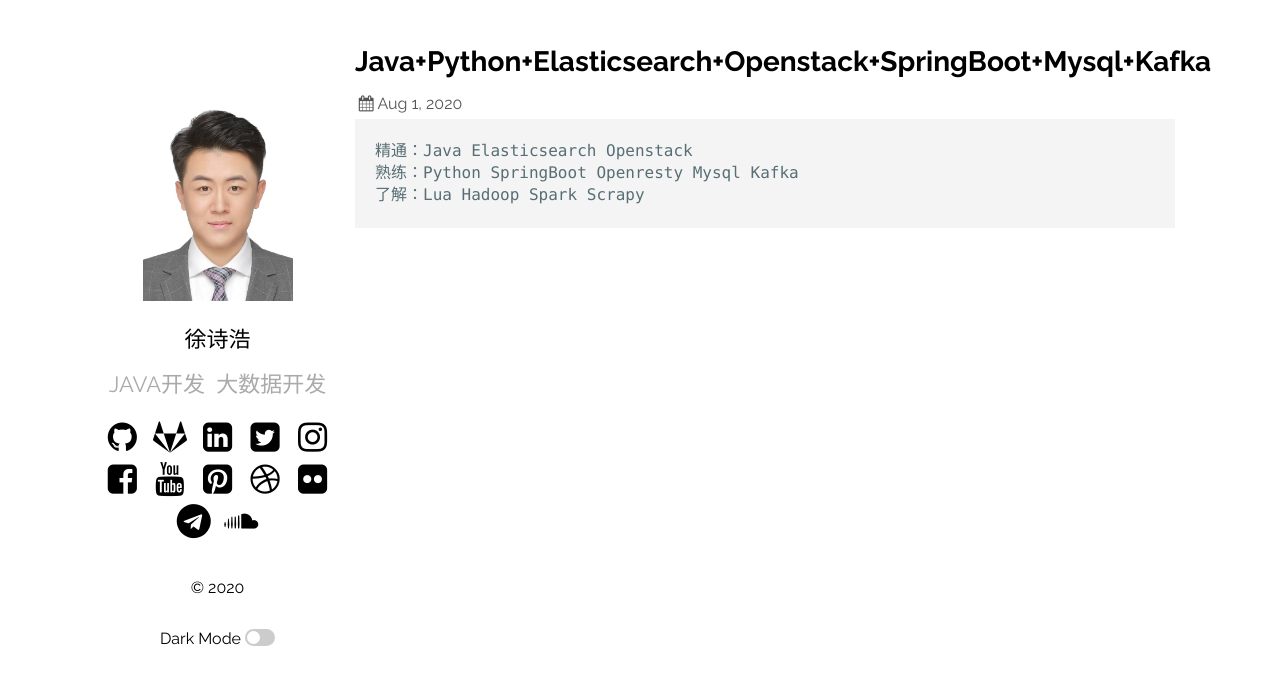
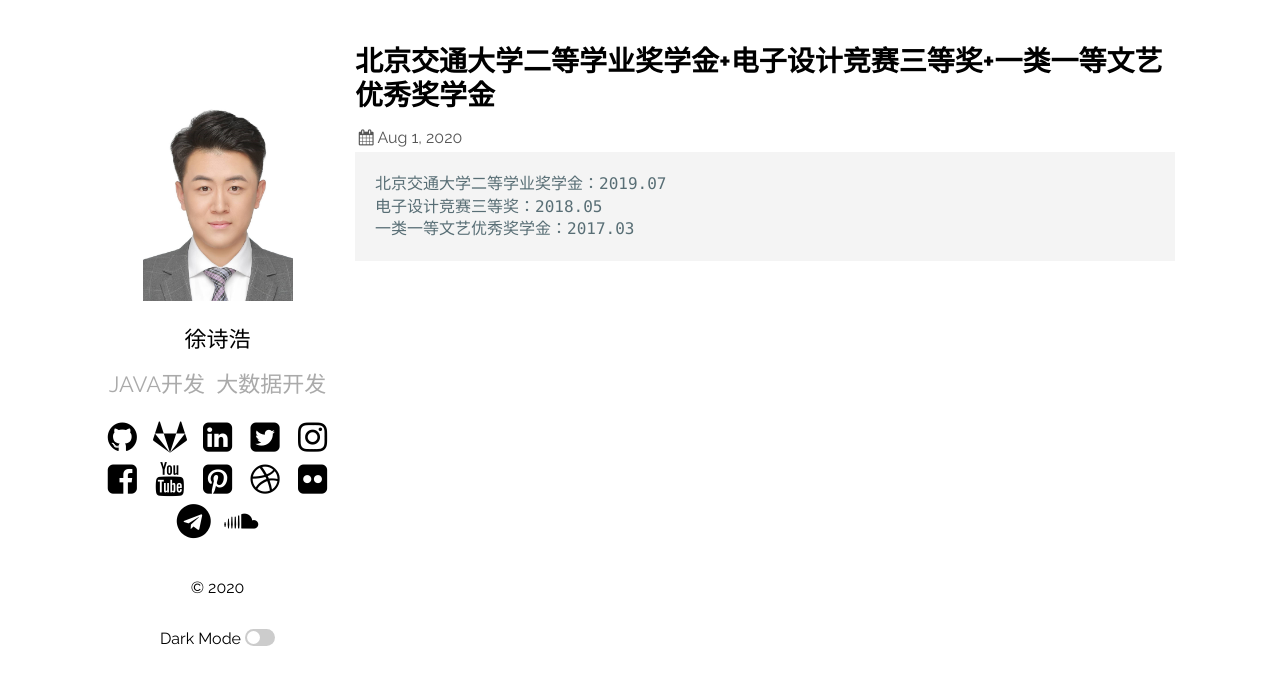
Before and after one commit to xushihao/xushihao.github.io, a Jekyll site: the page built from _posts/2020-08-01-reward.markdown, in a window 1280 px wide. Shown: the top 685 px of the page. Built offline with Jekyll 4.4.1, drawn with Linux system fonts in a browser that asks for light colours.

Commit message:
Update 2020-08-01-reward.markdown

````diff
--- a/_posts/2020-08-01-reward.markdown
+++ b/_posts/2020-08-01-reward.markdown
@@ -1,10 +1,10 @@
 ---
 layout: post
-title:  "Java+Python+Elasticsearch+Openstack+SpringBoot+Mysql+Kafka"
-tag: "技术栈"
+title:  "北京交通大学二等学业奖学金+电子设计竞赛三等奖+一类一等文艺优秀奖学金"
+tag: "获奖情况"
 ---
 ```
-精通：Java Elasticsearch Openstack
-熟练：Python SpringBoot Openresty Mysql Kafka
-了解：Lua Hadoop Spark Scrapy
+北京交通大学二等学业奖学金：2019.07
+电子设计竞赛三等奖：2018.05
+一类一等文艺优秀奖学金：2017.03
 ```
````
